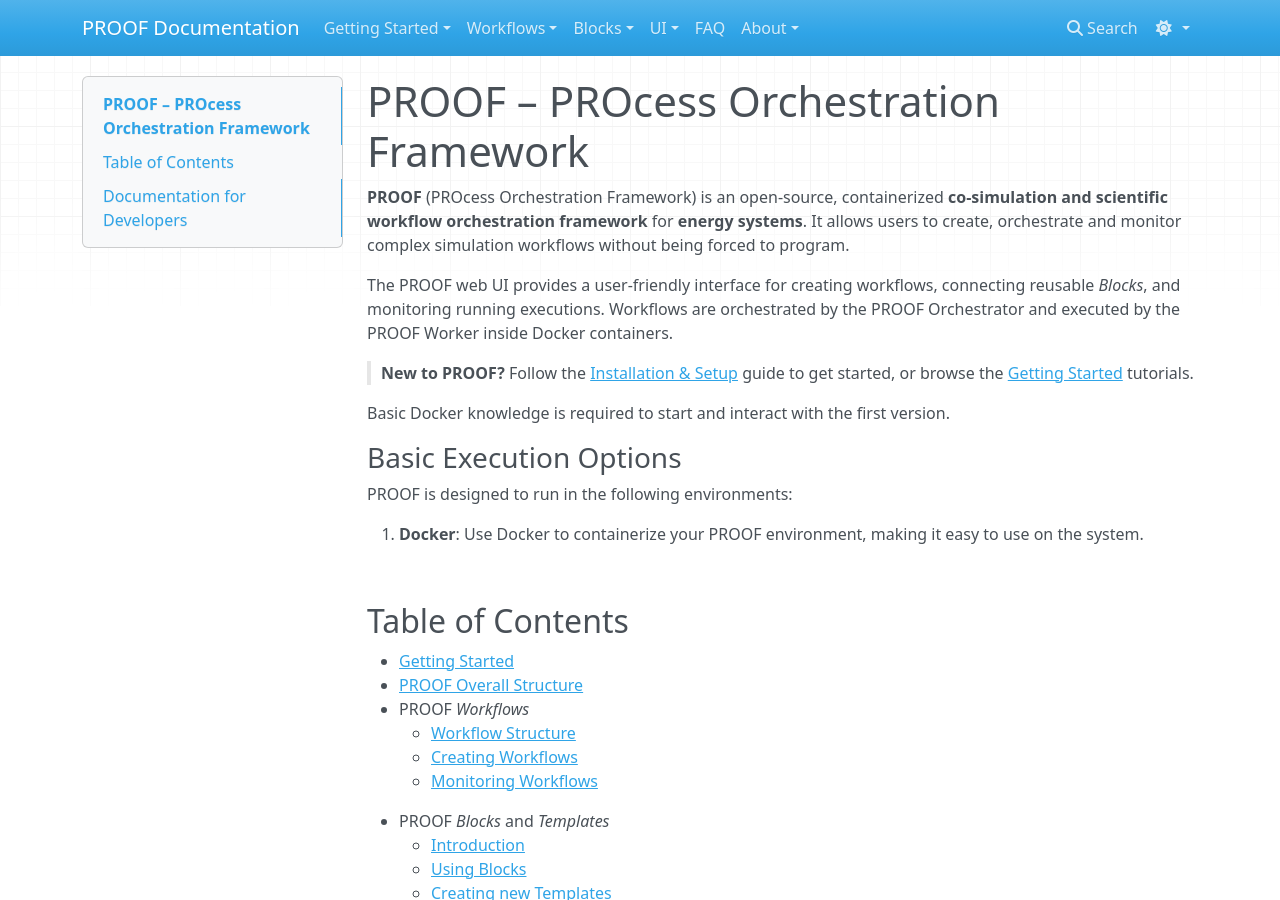
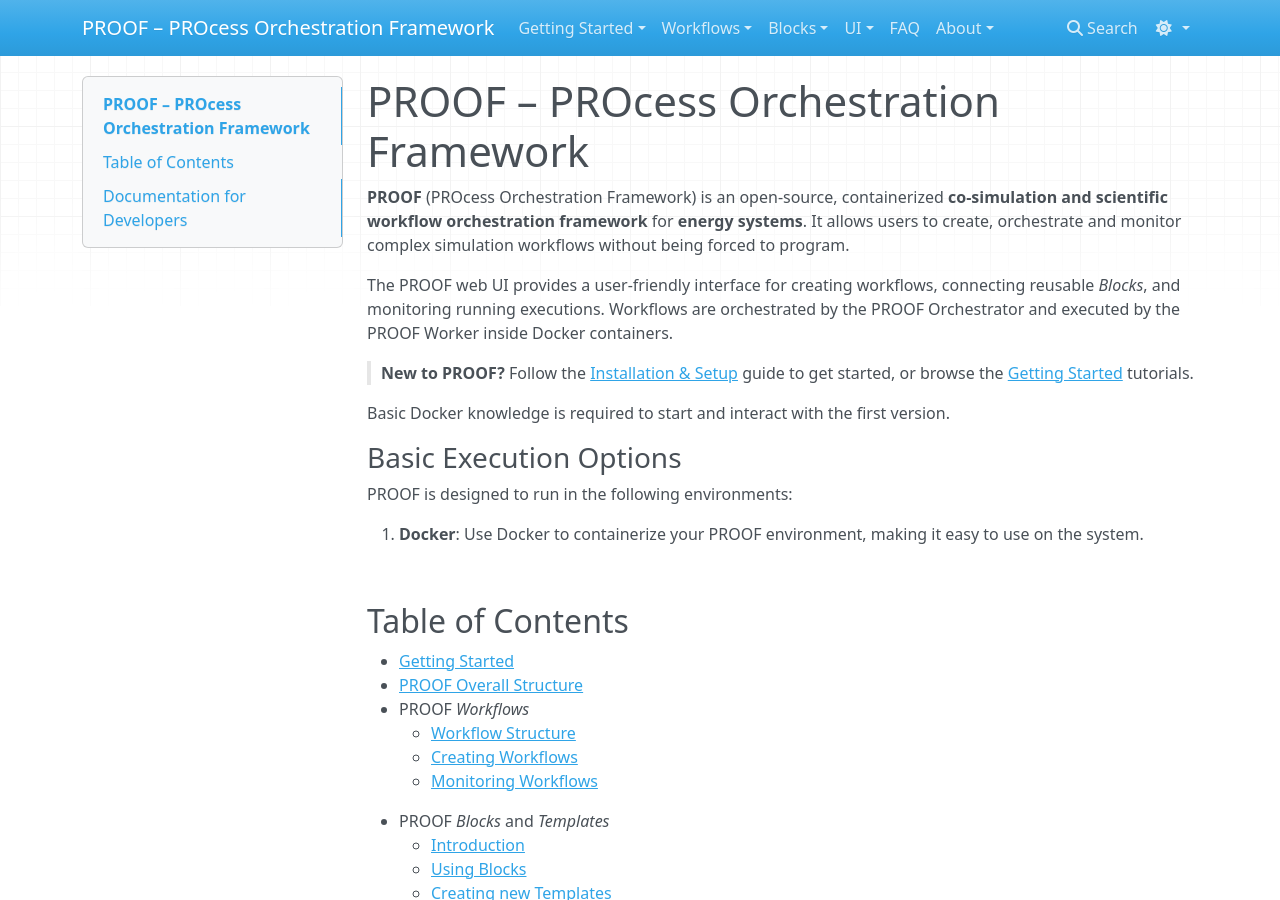
Before and after one commit to KIT-IAI-PROOF/kit-iai-proof.github.io, an MkDocs documentation site: the page built from docs/index.md, in a window 1280 px wide and 900 px high. Built offline with MkDocs 1.6.1, drawn with Linux system fonts in a browser that asks for light colours; nearby versions of some CDN libraries; part of the change alters nothing that is shown.

Commit message:
feat: add site_url, site_description and site_author, asjut site_name

```diff
--- a/mkdocs.yml
+++ b/mkdocs.yml
@@ -1,4 +1,10 @@
-site_name: PROOF Documentation
+site_name: PROOF – PROcess Orchestration Framework
+site_url: https://kit-iai-proof.github.io/
+site_description: >-
+  PROOF is an open-source, containerized co-simulation and scientific workflow
+  orchestration framework for energy systems. Create, orchestrate and monitor
+  complex workflows with the PROOF framework and its user-friendly web UI.
+site_author: Karlsruhe Institute of Technology (KIT), Institute for Automation and Applied Informatics (IAI)
 
 markdown_extensions:
   - attr_list
```
